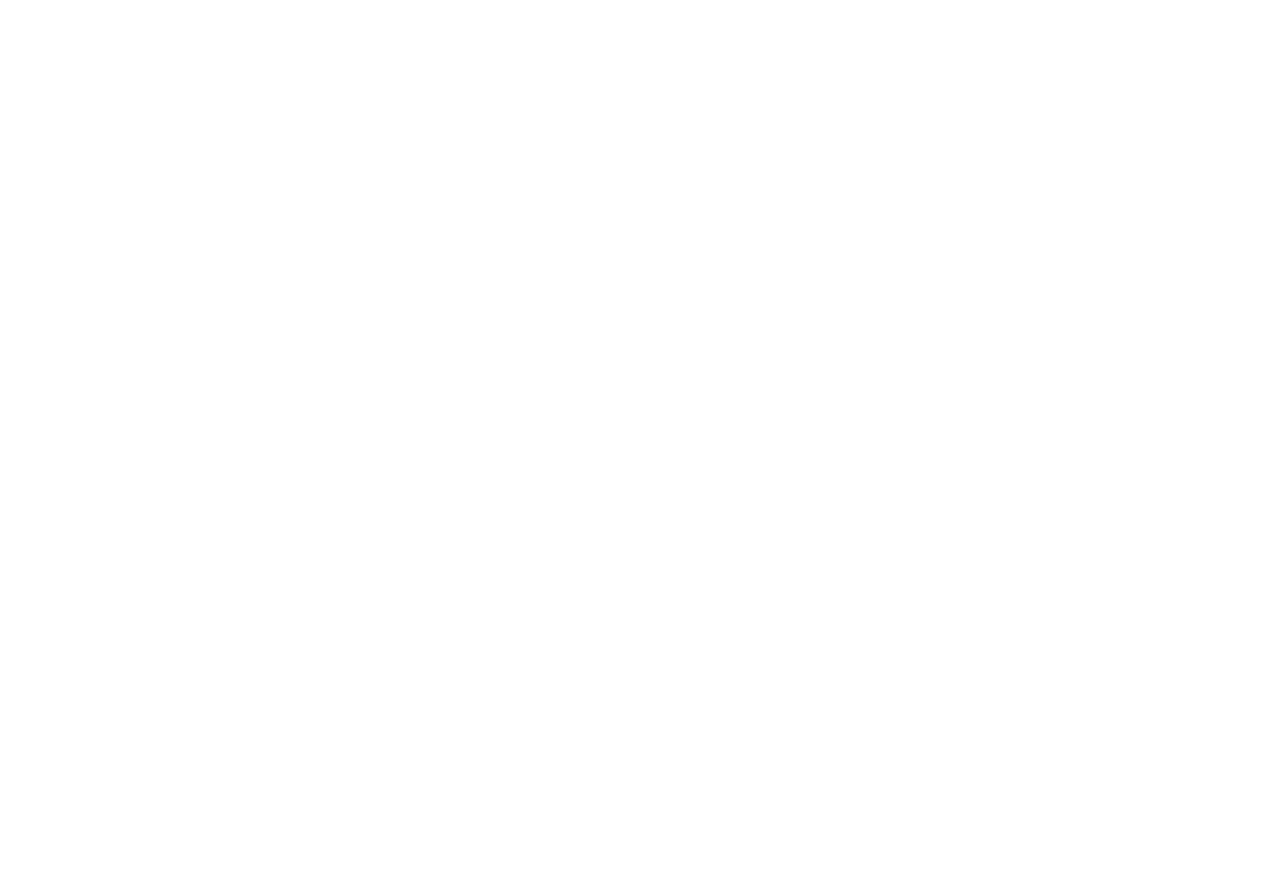
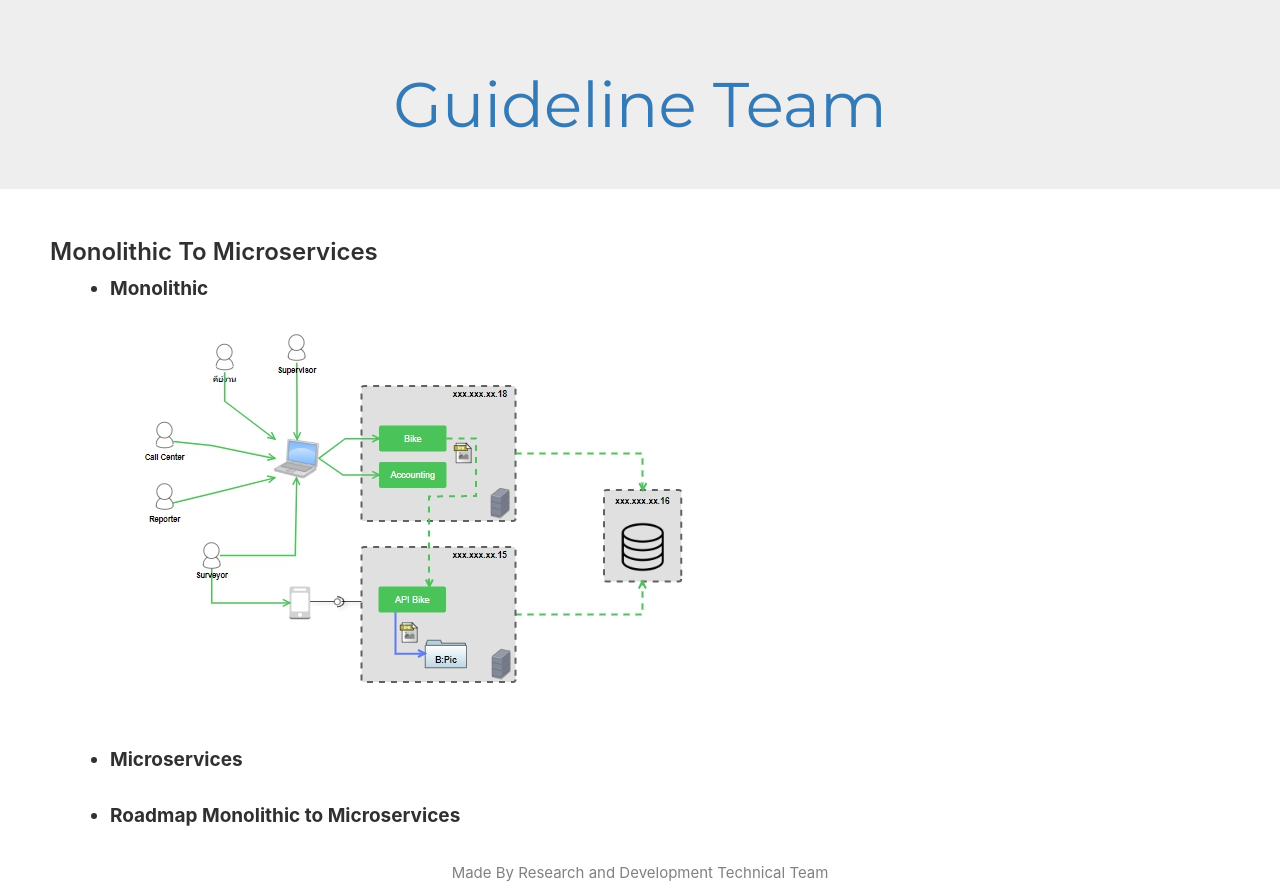
Before and after one commit to Nucool/guideline, a React (Create React App) app: page /MonolithicToMicroservicesPage in a window 1280 px wide. Before the commit the page ends 800 px from the top, so only its background shows below. Built offline with nearby package versions, Linux system fonts and the light colour scheme.

Commit message:
Add monolithic to microservices

```diff
--- a/src/App.js
+++ b/src/App.js
@@ -4,6 +4,7 @@
 import Public from './components/pages/Public'
 import GuidelinePage from './components/guideline/GuidelinePage'
 import ImplementConceptPage from './components/microservices/ImplementConceptPage'
+import MonolithicToMicroservicesPage from './components/microservices/MonolithicToMicroservicesPage'
 import ScrumPage from './components/scrum/ScrumPage'
 import GitHubPages from './components/knowledgesharing/GitHubPages'
 import CallCenterCCPage from './components/businessprocess/CallCenterCCPage'
@@ -24,9 +25,10 @@
       <Switch>
         <Public exact path="/" component={GuidelinePage} {...props} />
         <Public exact path="/microservices" component={ImplementConceptPage} {...props} />
-        <Public exact path="/scrum" component={ScrumPage} {...props} />
-        <Public exact path="/githubPages" component={GitHubPages} {...props} />
+        <Public exact path="/ScrumPage" component={ScrumPage} {...props} />
+        <Public exact path="/GitHubPages" component={GitHubPages} {...props} />
         <Public exact path="/CallCenterCCPage" component={CallCenterCCPage} {...props} />
+        <Public exact path="/MonolithicToMicroservicesPage" component={MonolithicToMicroservicesPage} {...props} />
       </Switch>
     </div>
   </Router>
--- a/src/components/guideline/GuidelinePage.js
+++ b/src/components/guideline/GuidelinePage.js
@@ -35,6 +35,7 @@
             <li>General
               <ul>
                 <li><Link to="/microservices">Microservice implement concept</Link></li>
+                <li><Link to="/MonolithicToMicroservicesPage">Monolithic To Microservices</Link></li>
               </ul>
             </li>
             { team.map(item => <TeamTable key={item.name} {...item} />)}
--- /dev/null
+++ b/src/components/microservices/MonolithicToMicroservicesPage.js
@@ -0,0 +1,56 @@
+import React from 'react'
+import { Link } from 'react-router-dom'
+
+const MonolithicToMicroservicesPage = () => {
+  let marginBox = {
+    marginLeft: 20,
+    marginBottom: 30
+  }
+  let imageDiv = {
+    width: 700,
+    textAlign: "center"
+  }
+  let imageDiv800 = {
+    width: 800,
+    textAlign: "center"
+  }
+  return (
+    <div className="container-fluid">
+      <div className="row">
+        <div className="col-sm-12">
+          <h2>Monolithic To Microservices</h2>
+          <div style={marginBox}>
+            <h4>
+              <ul>
+                <li><b>Monolithic</b></li>
+              </ul>
+            </h4>
+            <div style={imageDiv}>
+              <img alt="Monolithic" src={process.env.PUBLIC_URL + "/images/bikemonolithic.jpg"} />
+            </div>
+          </div>
+          <div style={marginBox}>
+            <h4>
+              <ul>
+                <li><b>Microservices</b></li>
+              </ul>
+            </h4>
+            <div style={imageDiv}>
+            </div>
+          </div>
+          <div style={marginBox}>
+            <h4>
+              <ul>
+                <li><b>Roadmap Monolithic to Microservices</b></li>
+              </ul>
+            </h4>
+            <div style={imageDiv}>
+            </div>
+          </div>
+        </div>
+      </div>
+    </div>
+  )
+}
+
+export default MonolithicToMicroservicesPage
```
Also changed, not shown: public/images/bikemonolithic.jpg (added), public/images/callcenterbusinessprocessflow.jpg.
